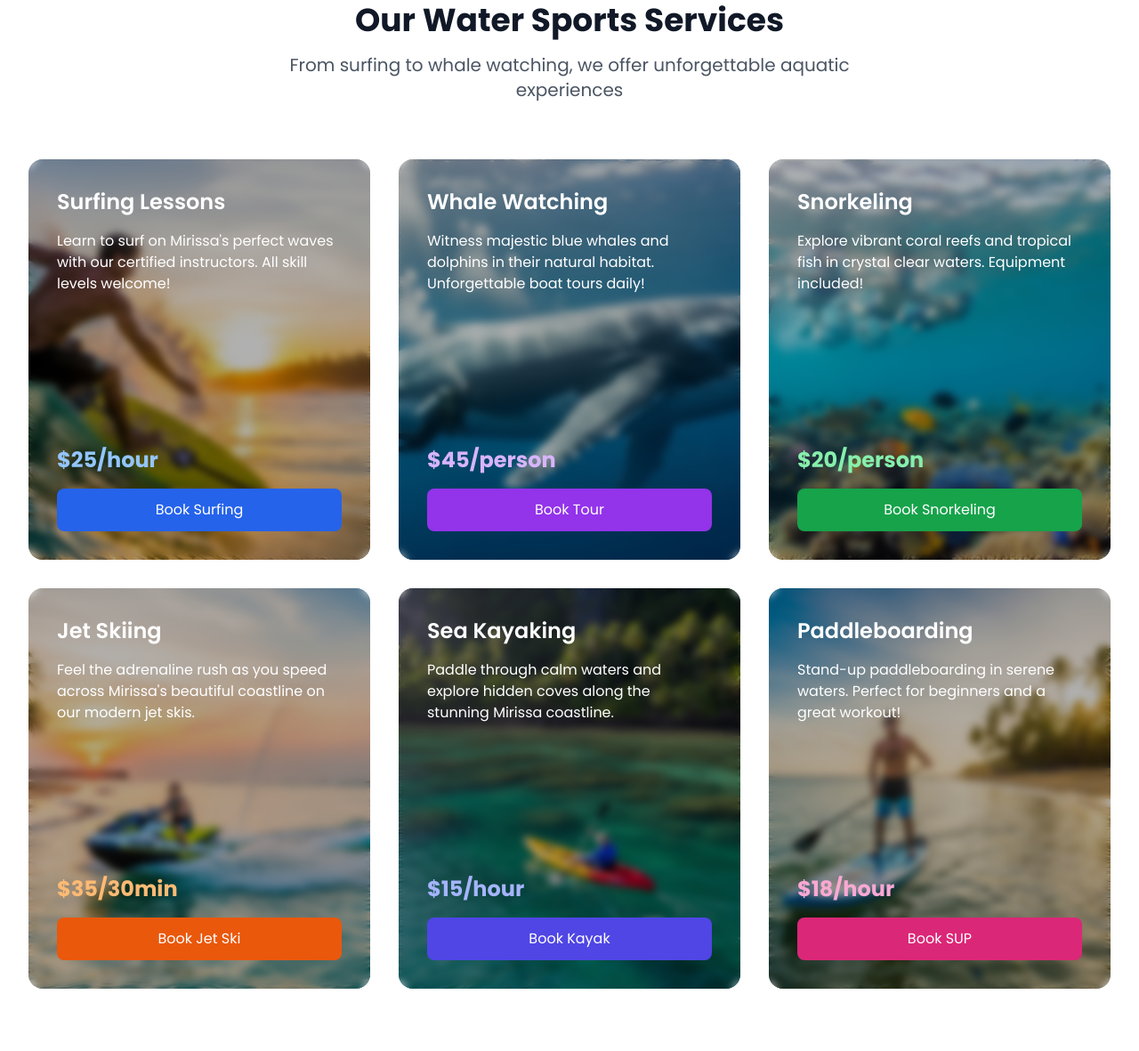
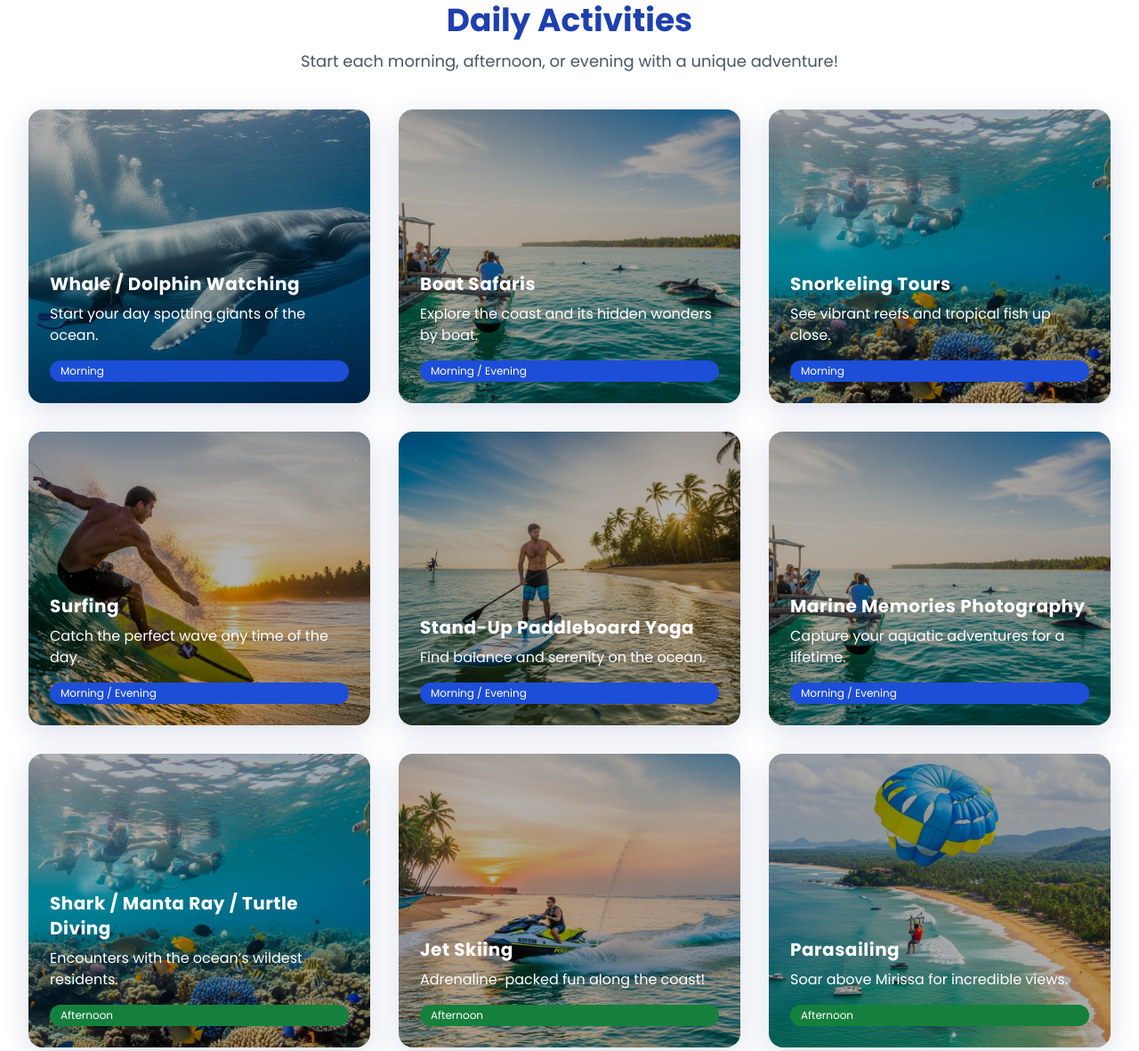
Before and after one commit to LakshithaSenavirathna/aquatic-sports-website, a plain HTML site: page index.html in a window 1280 px wide. Shown: the part 877-2058 px from the top of the page at 89% size. Drawn offline with nearby package versions, Linux system fonts and the light colour scheme.

Commit message:
add images and correct activities

```diff
--- a/index.html
+++ b/index.html
@@ -63,104 +63,154 @@
     </div>
   </section>
 
-  <section id="services" class="py-20 bg-white">
+  <div id="services">
+    <section id="daily-activities" class="py-20 bg-white">
       <div class="max-w-7xl mx-auto px-4 sm:px-6 lg:px-8">
-      <div class="text-center mb-16">
-        <h2 class="text-4xl font-bold text-gray-900 mb-4">Our Water Sports Services</h2>
-        <p class="text-xl text-gray-600 max-w-2xl mx-auto">
-          From surfing to whale watching, we offer unforgettable aquatic experiences
-        </p>
+        <div class="text-center mb-10">
+          <h2 class="text-4xl font-bold text-blue-800 mb-3">Daily Activities</h2>
+          <p class="text-lg text-gray-600">Start each morning, afternoon, or evening with a unique adventure!</p>
         </div>
-
-      <div class="grid grid-cols-1 md:grid-cols-2 lg:grid-cols-3 gap-8">
-        <div class="relative rounded-2xl overflow-hidden hover:shadow-xl transition duration-300 group min-h-[450px]">
+        <div class="grid grid-cols-1 md:grid-cols-3 gap-8">
+          <div class="relative rounded-2xl overflow-hidden shadow-lg group min-h-[330px]">
+            <div class="absolute inset-0 bg-cover bg-center group-hover:scale-105 transition-transform duration-300" style="background-image: url('images/whale.jpg');"></div>
+            <div class="absolute inset-0 bg-black/30"></div>
+            <div class="relative z-10 p-6 h-full flex flex-col justify-end text-white">
+              <h3 class="text-xl font-bold mb-2">Whale / Dolphin Watching</h3>
+              <p>Start your day spotting giants of the ocean.</p>
+              <span class="inline-block mt-4 bg-blue-700 text-xs rounded-full px-3 py-1">Morning</span>
+            </div>
+          </div>
+          <div class="relative rounded-2xl overflow-hidden shadow-lg group min-h-[330px]">
+            <div class="absolute inset-0 bg-cover bg-center group-hover:scale-105 transition-transform duration-300" style="background-image: url('images/boatsafari.jpg');"></div>
+            <div class="absolute inset-0 bg-black/30"></div>
+            <div class="relative z-10 p-6 h-full flex flex-col justify-end text-white">
+              <h3 class="text-xl font-bold mb-2">Boat Safaris</h3>
+              <p>Explore the coast and its hidden wonders by boat.</p>
+              <span class="inline-block mt-4 bg-blue-700 text-xs rounded-full px-3 py-1">Morning / Evening</span>
+            </div>
+          </div>
+          <div class="relative rounded-2xl overflow-hidden shadow-lg group min-h-[330px]">
+            <div class="absolute inset-0 bg-cover bg-center group-hover:scale-105 transition-transform duration-300" style="background-image: url('images/snorkeling.jpg');"></div>
+            <div class="absolute inset-0 bg-black/30"></div>
+            <div class="relative z-10 p-6 h-full flex flex-col justify-end text-white">
+              <h3 class="text-xl font-bold mb-2">Snorkeling Tours</h3>
+              <p>See vibrant reefs and tropical fish up close.</p>
+              <span class="inline-block mt-4 bg-blue-700 text-xs rounded-full px-3 py-1">Morning</span>
+            </div>
+          </div>
+          <div class="relative rounded-2xl overflow-hidden shadow-lg group min-h-[330px]">
             <div class="absolute inset-0 bg-cover bg-center group-hover:scale-105 transition-transform duration-300" style="background-image: url('images/surfing.jpg');"></div>
             <div class="absolute inset-0 bg-black/30"></div>
-          <div class="relative z-10 p-8 text-white h-full flex flex-col justify-between backdrop-blur-sm">
-            <div>
-              <h3 class="text-2xl font-semibold mb-4">Surfing Lessons</h3>
-              <p class="text-white mb-6">Learn to surf on Mirissa's perfect waves with our certified instructors. All skill levels welcome!</p>
-            </div>
-            <div>
-              <div class="text-2xl font-bold text-blue-300 mb-4">$25/hour</div>
-              <button class="w-full bg-blue-600 text-white py-3 rounded-lg hover:bg-blue-700 transition duration-300 service-btn">Book Surfing</button>
+            <div class="relative z-10 p-6 h-full flex flex-col justify-end text-white">
+              <h3 class="text-xl font-bold mb-2">Surfing</h3>
+              <p>Catch the perfect wave any time of the day.</p>
+              <span class="inline-block mt-4 bg-blue-700 text-xs rounded-full px-3 py-1">Morning / Evening</span>
             </div>
           </div>
-        </div>
-        <div class="relative rounded-2xl overflow-hidden hover:shadow-xl transition duration-300 group min-h-[450px]">
-          <div class="absolute inset-0 bg-cover bg-center group-hover:scale-105 transition-transform duration-300" style="background-image: url('images/whale.jpg');"></div>
+          <div class="relative rounded-2xl overflow-hidden shadow-lg group min-h-[330px]">
+            <div class="absolute inset-0 bg-cover bg-center group-hover:scale-105 transition-transform duration-300" style="background-image: url('images/paddleboard.jpg');"></div>
             <div class="absolute inset-0 bg-black/30"></div>
-          <div class="relative z-10 p-8 text-white h-full flex flex-col justify-between backdrop-blur-sm">
-            <div>
-              <h3 class="text-2xl font-semibold mb-4">Whale Watching</h3>
-              <p class="text-white mb-6">Witness majestic blue whales and dolphins in their natural habitat. Unforgettable boat tours daily!</p>
-            </div>
-            <div>
-              <div class="text-2xl font-bold text-purple-300 mb-4">$45/person</div>
-              <button class="w-full bg-purple-600 text-white py-3 rounded-lg hover:bg-purple-700 transition duration-300 service-btn">Book Tour</button>
+            <div class="relative z-10 p-6 h-full flex flex-col justify-end text-white">
+              <h3 class="text-xl font-bold mb-2">Stand-Up Paddleboard Yoga</h3>
+              <p>Find balance and serenity on the ocean.</p>
+              <span class="inline-block mt-4 bg-blue-700 text-xs rounded-full px-3 py-1">Morning / Evening</span>
             </div>
           </div>
+          <div class="relative rounded-2xl overflow-hidden shadow-lg group min-h-[330px]">
+            <div class="absolute inset-0 bg-cover bg-center group-hover:scale-105 transition-transform duration-300" style="background-image: url('images/photography.jpg');"></div>
+            <div class="absolute inset-0 bg-black/30"></div>
+            <div class="relative z-10 p-6 h-full flex flex-col justify-end text-white">
+              <h3 class="text-xl font-bold mb-2">Marine Memories Photography</h3>
+              <p>Capture your aquatic adventures for a lifetime.</p>
+              <span class="inline-block mt-4 bg-blue-700 text-xs rounded-full px-3 py-1">Morning / Evening</span>
             </div>
-        <div class="relative rounded-2xl overflow-hidden hover:shadow-xl transition duration-300 group min-h-[450px]">
+          </div>
+          <div class="relative rounded-2xl overflow-hidden shadow-lg group min-h-[330px]">
             <div class="absolute inset-0 bg-cover bg-center group-hover:scale-105 transition-transform duration-300" style="background-image: url('images/snorkeling.jpg');"></div>
             <div class="absolute inset-0 bg-black/30"></div>
-          <div class="relative z-10 p-8 text-white h-full flex flex-col justify-between backdrop-blur-sm">
-            <div>
-              <h3 class="text-2xl font-semibold mb-4">Snorkeling</h3>
-              <p class="text-white mb-6">Explore vibrant coral reefs and tropical fish in crystal clear waters. Equipment included!</p>
-            </div>
-            <div>
-              <div class="text-2xl font-bold text-green-300 mb-4">$20/person</div>
-              <button class="w-full bg-green-600 text-white py-3 rounded-lg hover:bg-green-700 transition duration-300 service-btn">Book Snorkeling</button>
+            <div class="relative z-10 p-6 h-full flex flex-col justify-end text-white">
+              <h3 class="text-xl font-bold mb-2">Shark / Manta Ray / Turtle Diving</h3>
+              <p>Encounters with the ocean’s wildest residents.</p>
+              <span class="inline-block mt-4 bg-green-700 text-xs rounded-full px-3 py-1">Afternoon</span>
             </div>
           </div>
-        </div>
-        <div class="relative rounded-2xl overflow-hidden hover:shadow-xl transition duration-300 group min-h-[450px]">
+          <div class="relative rounded-2xl overflow-hidden shadow-lg group min-h-[330px]">
             <div class="absolute inset-0 bg-cover bg-center group-hover:scale-105 transition-transform duration-300" style="background-image: url('images/jetski.jpg');"></div>
             <div class="absolute inset-0 bg-black/30"></div>
-          <div class="relative z-10 p-8 text-white h-full flex flex-col justify-between backdrop-blur-sm">
-            <div>
-              <h3 class="text-2xl font-semibold mb-4">Jet Skiing</h3>
-              <p class="text-white mb-6">Feel the adrenaline rush as you speed across Mirissa's beautiful coastline on our modern jet skis.</p>
-            </div>
-            <div>
-              <div class="text-2xl font-bold text-orange-300 mb-4">$35/30min</div>
-              <button class="w-full bg-orange-600 text-white py-3 rounded-lg hover:bg-orange-700 transition duration-300 service-btn">Book Jet Ski</button>
+            <div class="relative z-10 p-6 h-full flex flex-col justify-end text-white">
+              <h3 class="text-xl font-bold mb-2">Jet Skiing</h3>
+              <p>Adrenaline-packed fun along the coast!</p>
+              <span class="inline-block mt-4 bg-green-700 text-xs rounded-full px-3 py-1">Afternoon</span>
             </div>
           </div>
+          <div class="relative rounded-2xl overflow-hidden shadow-lg group min-h-[330px]">
+            <div class="absolute inset-0 bg-cover bg-center group-hover:scale-105 transition-transform duration-300" style="background-image: url('images/parasailing.jpg');"></div>
+            <div class="absolute inset-0 bg-black/30"></div>
+            <div class="relative z-10 p-6 h-full flex flex-col justify-end text-white">
+              <h3 class="text-xl font-bold mb-2">Parasailing</h3>
+              <p>Soar above Mirissa for incredible views.</p>
+              <span class="inline-block mt-4 bg-green-700 text-xs rounded-full px-3 py-1">Afternoon</span>
             </div>
-        <div class="relative rounded-2xl overflow-hidden hover:shadow-xl transition duration-300 group min-h-[450px]">
+          </div>
+          <div class="relative rounded-2xl overflow-hidden shadow-lg group min-h-[330px]">
+            <div class="absolute inset-0 bg-cover bg-center group-hover:scale-105 transition-transform duration-300" style="background-image: url('images/workshop.jpg');"></div>
+            <div class="absolute inset-0 bg-black/30"></div>
+            <div class="relative z-10 p-6 h-full flex flex-col justify-end text-white">
+              <h3 class="text-xl font-bold mb-2">Workshops (underwater photo booth)</h3>
+              <p>Fun and creativity beneath the waves.</p>
+              <span class="inline-block mt-4 bg-green-700 text-xs rounded-full px-3 py-1">Afternoon</span>
+            </div>
+          </div>
+          <div class="relative rounded-2xl overflow-hidden shadow-lg group min-h-[330px]">
             <div class="absolute inset-0 bg-cover bg-center group-hover:scale-105 transition-transform duration-300" style="background-image: url('images/kayaking.jpg');"></div>
             <div class="absolute inset-0 bg-black/30"></div>
-          <div class="relative z-10 p-8 text-white h-full flex flex-col justify-between backdrop-blur-sm">
-            <div>
-              <h3 class="text-2xl font-semibold mb-4">Sea Kayaking</h3>
-              <p class="text-white mb-6">Paddle through calm waters and explore hidden coves along the stunning Mirissa coastline.</p>
-            </div>
-            <div>
-              <div class="text-2xl font-bold text-indigo-300 mb-4">$15/hour</div>
-              <button class="w-full bg-indigo-600 text-white py-3 rounded-lg hover:bg-indigo-700 transition duration-300 service-btn">Book Kayak</button>
+            <div class="relative z-10 p-6 h-full flex flex-col justify-end text-white">
+              <h3 class="text-xl font-bold mb-2">Kayaking</h3>
+              <p>Paddle through magical golden hour scenes.</p>
+              <span class="inline-block mt-4 bg-purple-700 text-xs rounded-full px-3 py-1">Evening</span>
             </div>
           </div>
-        </div>
-        <div class="relative rounded-2xl overflow-hidden hover:shadow-xl transition duration-300 group min-h-[450px]">
-          <div class="absolute inset-0 bg-cover bg-center group-hover:scale-105 transition-transform duration-300" style="background-image: url('images/paddleboard.jpg');"></div>
+          <div class="relative rounded-2xl overflow-hidden shadow-lg group min-h-[330px]">
+            <div class="absolute inset-0 bg-cover bg-center group-hover:scale-105 transition-transform duration-300" style="background-image: url('images/seabirds.jpg');"></div>
             <div class="absolute inset-0 bg-black/30"></div>
-          <div class="relative z-10 p-8 text-white h-full flex flex-col justify-between backdrop-blur-sm">
-            <div>
-              <h3 class="text-2xl font-semibold mb-4">Paddleboarding</h3>
-              <p class="text-white mb-6">Stand-up paddleboarding in serene waters. Perfect for beginners and a great workout!</p>
-            </div>
-            <div>
-              <div class="text-2xl font-bold text-pink-300 mb-4">$18/hour</div>
-              <button class="w-full bg-pink-600 text-white py-3 rounded-lg hover:bg-pink-700 transition duration-300 service-btn">Book SUP</button>
-            </div>
+            <div class="relative z-10 p-6 h-full flex flex-col justify-end text-white">
+              <h3 class="text-xl font-bold mb-2">Sea Bird Watching</h3>
+              <p>Observe marine birds in their natural habitat.</p>
+              <span class="inline-block mt-4 bg-purple-700 text-xs rounded-full px-3 py-1">Evening</span>
             </div>
           </div>
         </div>
       </div>
     </section>
 
+    <section id="weekly-activities" class="py-20 bg-gradient-to-br from-indigo-50 via-blue-50 to-white">
+      <div class="max-w-3xl mx-auto px-4 sm:px-6 lg:px-8">
+        <div class="text-center mb-8">
+          <h2 class="text-3xl font-bold text-indigo-800 mb-3">Weekly Activities</h2>
+          <p class="text-lg text-gray-600">Join us for special workshops and experiences every week.</p>
+        </div>
+        <ul class="list-disc list-inside text-lg text-gray-800 space-y-4 pl-4">
+          <li>Marine Debris Cleanup Workshop</li>
+          <li>Cultural Seafood Culinary Experience</li>
+          <li>Beginner or Group Surfing Lessons</li>
+        </ul>
+      </div>
+    </section>
+
+    <section id="seasonal-activities" class="py-20 bg-gradient-to-br from-pink-50 via-red-50 to-white">
+      <div class="max-w-3xl mx-auto px-4 sm:px-6 lg:px-8">
+        <div class="text-center mb-8">
+          <h2 class="text-3xl font-bold text-pink-700 mb-3">Seasonal Activities</h2>
+          <p class="text-lg text-gray-600">Unique happenings you can only catch during special times of year.</p>
+        </div>
+        <ul class="list-disc list-inside text-lg text-gray-800 space-y-4 pl-4">
+          <li>Migratory Bird Tours (in season)</li>
+          <li>Seasonal Packages &amp; Promotions</li>
+          <li>Special Surfing Competitions (peak wave season)</li>
+        </ul>
+      </div>
+    </section>
+  </div>
   <section id="about" class="py-20 bg-gray-50">
     <div class="max-w-7xl mx-auto px-4 sm:px-6 lg:px-8">
       <div class="flex flex-col lg:flex-row gap-12 items-start">
@@ -299,7 +349,7 @@
         <div>
           <div class="flex items-center space-x-3 text-2xl font-bold mb-4">
             <img src="images/logo.png" alt="Mirissa Aquatic Logo" class="h-12 w-auto" />
-            <span>Mirissa AquaticAdventure</span>
+            <span>Mirissa AquaAdventure</span>
           </div>
           <p class="text-gray-400">
             Your premier destination for water sports and aquatic adventures in beautiful Mirissa, Sri Lanka.
--- a/style.css
+++ b/style.css
@@ -51,7 +51,7 @@ body {
   );
   background-size: 1200% 1200%;
   animation: gradientShift 8s ease infinite;
-  opacity: 0.5; /* Slightly adjusted opacity */
+  opacity: 0.3; /* Slightly adjusted opacity */
   position: relative;
   z-index: 10;
 }
@@ -68,3 +68,45 @@ body {
 .glowing-green:hover {
   box-shadow: 0 0 25px 10px rgba(0, 255, 100, 0.7);
 }
+
+/*=== Activities Section Custom Styles ===*/
+#services h3 {
+  letter-spacing: 0.5px;
+}
+
+#services ul li {
+  margin-bottom: 0.4em;
+}
+
+@media (max-width: 768px) {
+  #services .grid {
+    display: block;
+  }
+  #services .grid > div {
+    margin-bottom: 2rem;
+  }
+}
+
+/* Card hover-effect and shadow (enhances Tailwind) */
+#services .group {
+  box-shadow: 0 8px 32px rgba(50, 120, 200, 0.14);
+  transition: transform .25s cubic-bezier(.4,2,.4,1), box-shadow .2s;
+}
+
+#services .group:hover {
+  box-shadow: 0 24px 48px rgba(60, 70, 120, 0.18);
+}
+
+#daily-activities .group {
+  box-shadow: 0 8px 32px rgba(0,40,120,0.15);
+  transition: transform .24s cubic-bezier(.4,2,.4,1), box-shadow .24s;
+}
+#daily-activities .group:hover {
+  box-shadow: 0 24px 48px rgba(0,40,120,0.25);
+  transform: translateY(-2px) scale(1.03);
+}
+@media (max-width: 900px) {
+  #daily-activities .grid {
+    grid-template-columns: 1fr !important;
+  }
+}
```
Also changed, not shown: script.js (+1 -28 lines), images/boatsafari.jpg (added), images/parasailing.jpg (added), images/photography.jpg (added), images/seabirds.jpg (added), images/workshop.jpg (added). Lines whose indentation alone changed are shown as unchanged.
